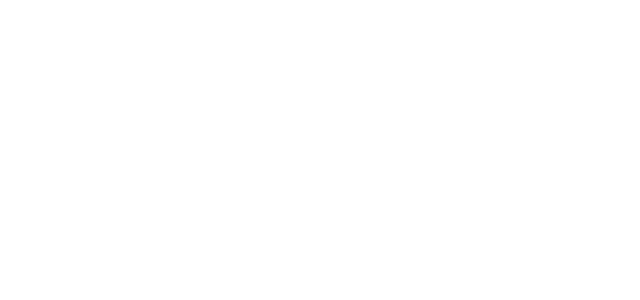
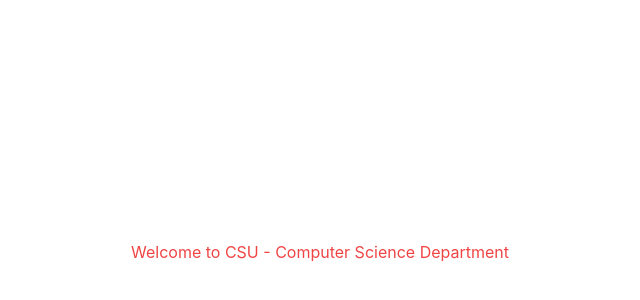
Before and after one commit to kentezrabetita/csu-komsay, a Next.js app: page / in a window 1280 px wide. Shown: the part 148-448 px from the top of the page, without its empty margins (320-960 px from the left). Built offline with nearby package versions, Linux system fonts and the light colour scheme.

Commit message:
setup tailwind

```diff
--- a/package.json
+++ b/package.json
@@ -14,7 +14,10 @@
     "react-dom": "18.2.0"
   },
   "devDependencies": {
+    "autoprefixer": "^10.4.7",
     "eslint": "8.19.0",
-    "eslint-config-next": "12.2.2"
+    "eslint-config-next": "12.2.2",
+    "postcss": "^8.4.14",
+    "tailwindcss": "^3.1.6"
   }
 }
--- a/pages/index.js
+++ b/pages/index.js
@@ -8,6 +8,13 @@
         <meta name='description' content='Generated by create next app' />
         <link rel='icon' href='/favicon.ico' />
       </Head>
+      <main className='h-screen'>
+        <div className='flex items-center justify-center h-screen'>
+          <h1 className='text-red-500'>
+            Welcome to CSU - Computer Science Department
+          </h1>
+        </div>
+      </main>
     </div>
   );
 }
--- /dev/null
+++ b/postcss.config.js
@@ -0,0 +1,6 @@
+module.exports = {
+  plugins: {
+    tailwindcss: {},
+    autoprefixer: {},
+  },
+}
--- a/styles/globals.css
+++ b/styles/globals.css
@@ -14,3 +14,7 @@
 * {
   box-sizing: border-box;
 }
+
+@tailwind base;
+@tailwind components;
+@tailwind utilities;
--- /dev/null
+++ b/tailwind.config.js
@@ -0,0 +1,11 @@
+/** @type {import('tailwindcss').Config} */
+module.exports = {
+  content: [
+    './pages/**/*.{js,ts,jsx,tsx}',
+    './components/**/*.{js,ts,jsx,tsx}',
+  ],
+  theme: {
+    extend: {},
+  },
+  plugins: [],
+};
```
Also changed, not shown: 2 other files (tests, documents, lock files or other folders).
